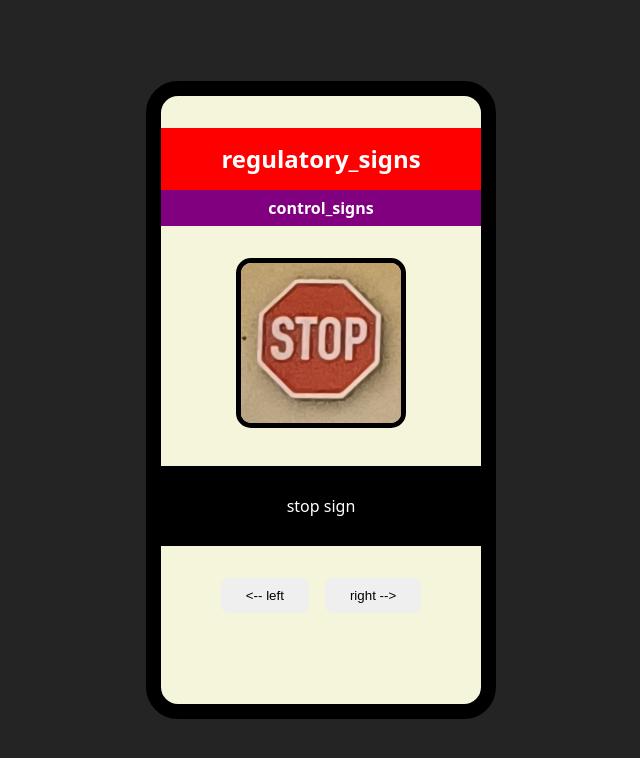
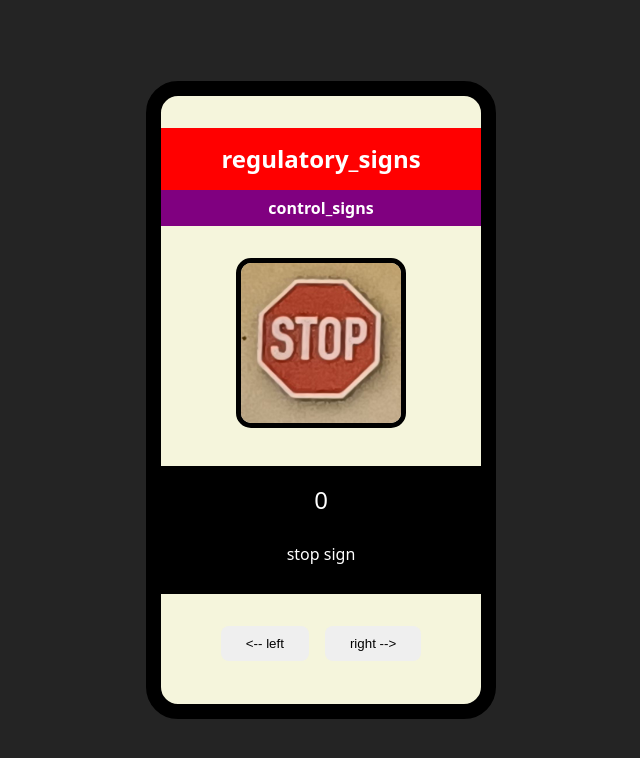
Before and after one commit to Raymond-Mawina/make_driving_stick_for_dummies, a React (Vite) app: page / in a window 1280 px wide. Shown: the top 758 px of the page, without its empty margins (319-959 px from the left). Built offline with nearby package versions, Linux system fonts and the light colour scheme.

Commit message:
updated the styles so that card number is clearly visible

```diff
--- a/src/App.css
+++ b/src/App.css
@@ -33,14 +33,26 @@ img {
     margin-block-start: 2rem;
 }
 
-#sign_card_container p {
+#sign_description_container p:nth-child(1) {
   margin:0;
   background-color: black;
   color: white;
   padding: 1rem;
+  font-size: x-large;
   margin-block-start: 2rem;
+  block-size: 1rem;
+  align-content: center;
+  text-align: center
+}
+
+#sign_description_container p:nth-child(2) {
+  margin:0;
+  background-color: black;
+  color: white;
+  padding: 1rem;
   block-size: 3rem;
   align-content: center;
+  text-align: center
 }
 
 #sign_category p:nth-child(1) {
--- a/src/App.jsx
+++ b/src/App.jsx
@@ -16,7 +16,10 @@ function App() {
           <p>{signs[currentIndex].secondary_category}</p>
         </section>
 
-        <LearnSignCard signMetadata={signs[currentIndex]} />
+        <LearnSignCard
+          signMetadata={signs[currentIndex]}
+          currentIndex={currentIndex}
+        />
         <LeftRightButtons
           signs={signs}
           currentIndex={currentIndex}
--- a/src/components/LearnSignCard/LearnSignCard.jsx
+++ b/src/components/LearnSignCard/LearnSignCard.jsx
@@ -1,4 +1,4 @@
-function LearnSignCard({ signMetadata }) {
+function LearnSignCard({ signMetadata, currentIndex }) {
   return (
     <section id="sign_card_container">
       <img
@@ -6,7 +6,10 @@ function LearnSignCard({ signMetadata }) {
         alt={signMetadata.description}
       />
 
-      <p>{signMetadata.description}</p>
+      <section id="sign_description_container">
+        <p>{currentIndex}</p>
+        <p>{signMetadata.description}</p>
+      </section>
     </section>
   );
 }
```
